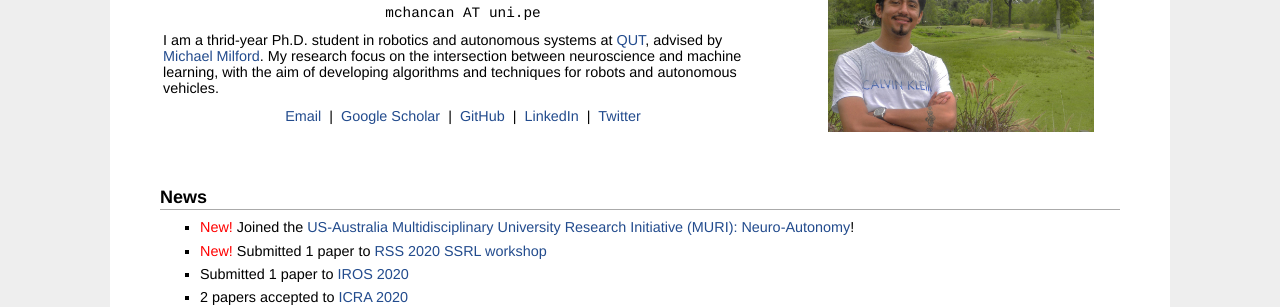
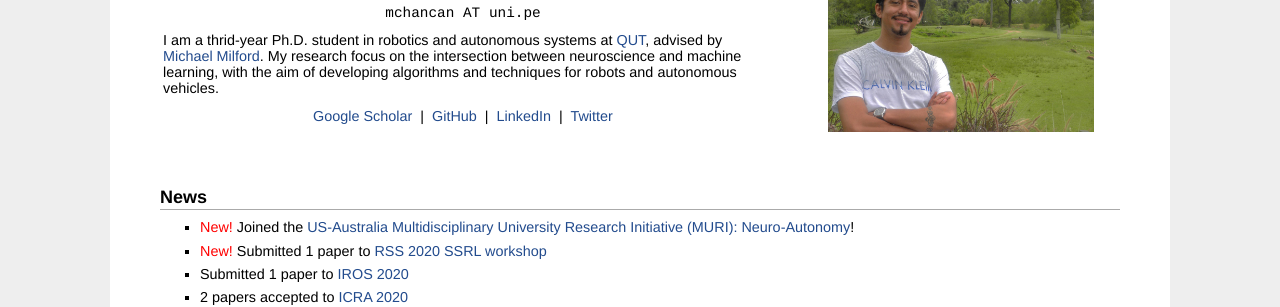
Before and after one commit to mchancan/mchancan.github.io, a Jekyll site: the page built from index.html, in a window 1280 px wide. Shown: the part 164-471 px from the top of the page. Built offline with Jekyll 4.4.1, drawn with Linux system fonts in a browser that asks for light colours; comment, search, counter and statistics services are not loaded.

Commit message:
Update index.html

```diff
--- a/index.html
+++ b/index.html
@@ -22,7 +22,7 @@ title: Marvin's Homepage
 		My research focus on the intersection between neuroscience and machine learning, with the aim of developing algorithms and techniques for robots and autonomous vehicles.
 		</p>
 		<p align="center">
-			<a href="mailto:mchancanl@uni.pe">Email</a> &nbsp;|&nbsp;
+			<!--<a href="mailto:mchancanl@uni.pe">Email</a> &nbsp;|&nbsp;-->
 			<a href="https://scholar.google.com/citations?user=iK7xhJ4AAAAJ&hl=en">Google Scholar</a> &nbsp;|&nbsp;
 			<a href="https://github.com/mchancan">GitHub</a> &nbsp;|&nbsp;
 			<a href="https://www.linkedin.com/in/mchancan">LinkedIn</a> &nbsp;|&nbsp;
```
